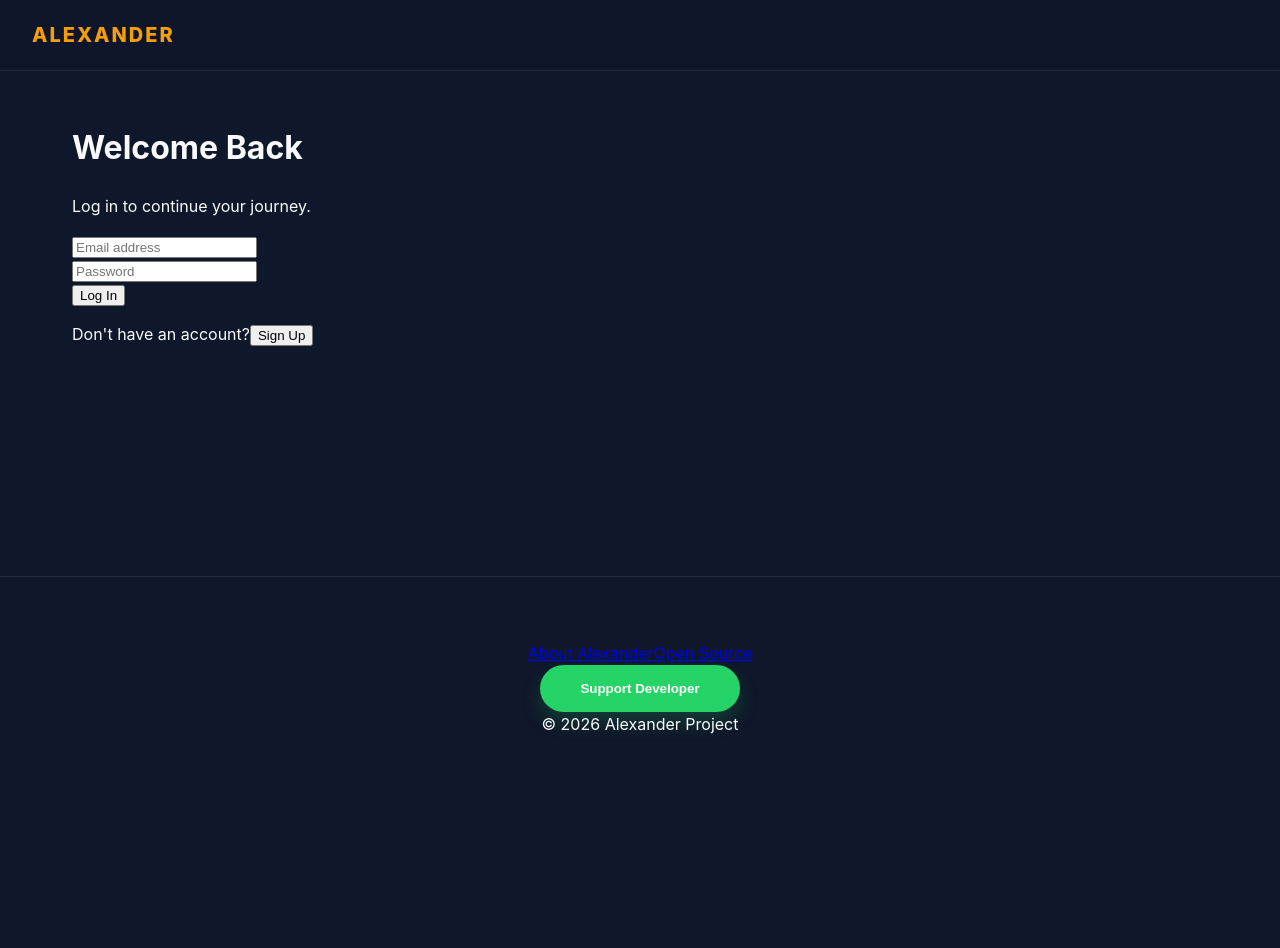
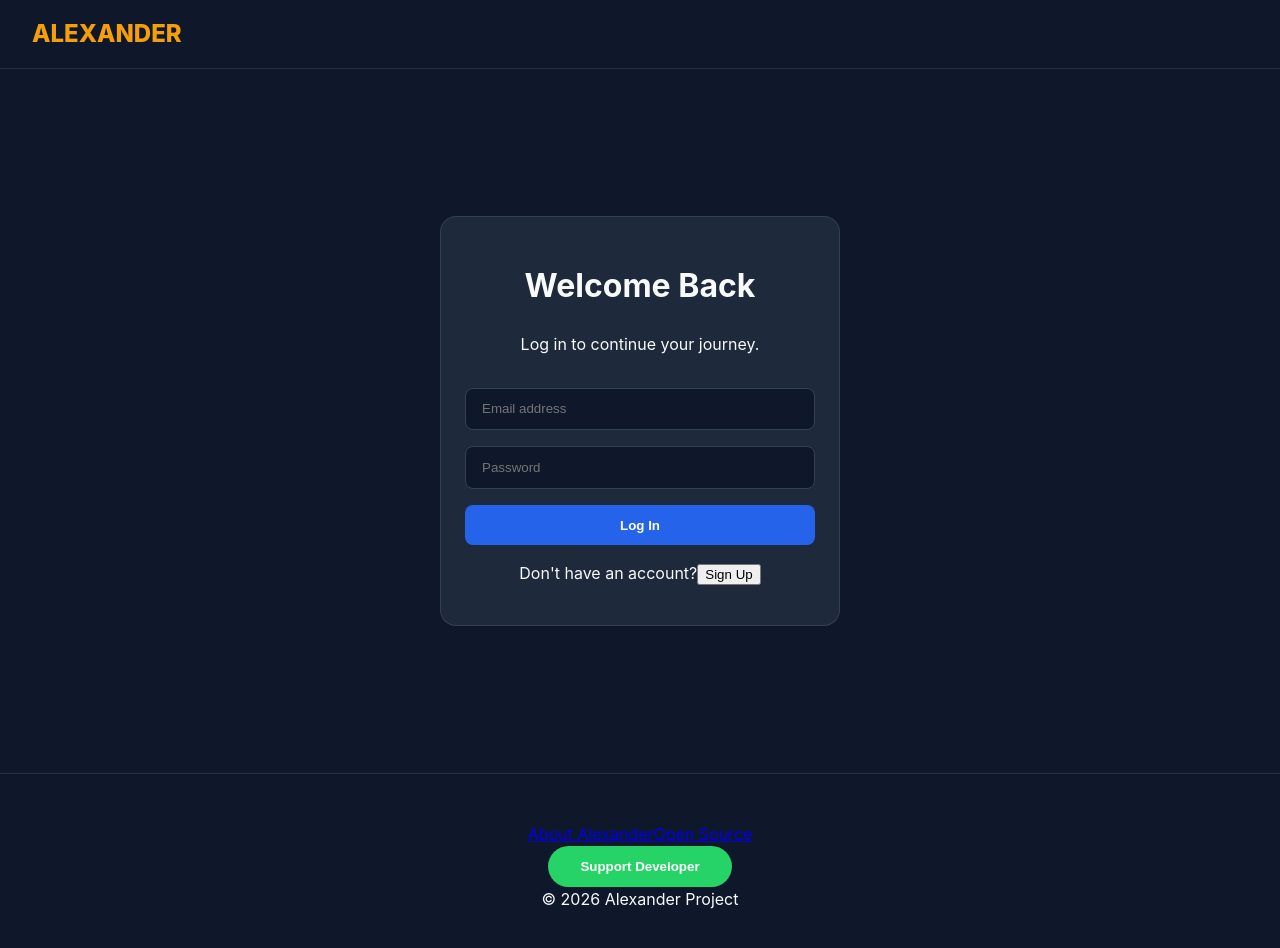
Before and after one commit to djBrandy/Bhakuo, a React (Vite) app: page / in a window 1280 px wide. Shown: the top 948 px of the page. Before the commit the page ends 800 px from the top, so only its background shows below. Built offline with nearby package versions, Linux system fonts and the light colour scheme.

Commit message:
Timestamp: 2026-03-22 12:22:49 - Reverted UI to a clean, stable state and added duplicate-cleanup SQL script

```diff
--- a/src/App.css
+++ b/src/App.css
@@ -1,144 +1,92 @@
 :root {
-  --primary: #3b82f6;
-  --secondary: #64748b;
+  --primary: #2563eb;
   --accent: #f59e0b;
-  --background: #0f172a;
-  --foreground: #f8fafc;
-  --card-bg: #1e293b;
-  --text-muted: #94a3b8;
-  --glass: rgba(255, 255, 255, 0.03);
-  --glass-border: rgba(255, 255, 255, 0.08);
+  --bg: #0f172a;
+  --card: #1e293b;
+  --text: #f8fafc;
+  --muted: #94a3b8;
+  --border: rgba(255, 255, 255, 0.1);
 }
 
 * { box-sizing: border-box; }
 
 body {
   margin: 0;
-  font-family: 'Plus Jakarta Sans', 'Inter', sans-serif;
-  background-color: var(--background);
-  color: var(--foreground);
+  font-family: 'Inter', system-ui, sans-serif;
+  background-color: var(--bg);
+  color: var(--text);
+  line-height: 1.5;
 }
 
 .app-container { display: flex; flex-direction: column; min-height: 100vh; }
 
+/* Clean Header */
 .header {
   display: flex; justify-content: space-between; align-items: center;
-  padding: 1.25rem 2rem; background: rgba(15, 23, 42, 0.8);
-  backdrop-filter: blur(12px); border-bottom: 1px solid var(--glass-border);
-  position: sticky; top: 0; z-index: 100;
+  padding: 1rem 2rem; border-bottom: 1px solid var(--border);
+  background: var(--bg); position: sticky; top: 0; z-index: 100;
 }
 
-.logo { font-size: 1.25rem; font-weight: 800; letter-spacing: 0.1em; color: var(--accent); cursor: pointer; }
+.logo { font-size: 1.5rem; font-weight: 800; color: var(--accent); cursor: pointer; }
 
 .nav { display: flex; gap: 1rem; align-items: center; }
 .nav button {
-  background: none; border: none; color: var(--text-muted);
+  background: none; border: none; color: var(--muted);
   font-weight: 600; cursor: pointer; padding: 0.5rem 1rem;
-  transition: all 0.3s cubic-bezier(0.4, 0, 0.2, 1); border-radius: 0.5rem;
 }
-.nav button:hover, .nav button.active { color: var(--foreground); background: var(--glass); }
+.nav button.active { color: var(--text); }
 
-.logout-btn { color: #f87171 !important; border: 1px solid rgba(248, 113, 113, 0.2) !important; font-size: 0.8rem !important; }
+.main-content { flex: 1; max-width: 1000px; margin: 0 auto; width: 100%; padding: 2rem; }
 
-.main-content { flex: 1; max-width: 1200px; margin: 0 auto; width: 100%; padding: 2rem; }
-
-/* Library Premium Styles */
-.library-hero { text-align: center; margin-bottom: 4rem; padding: 2rem 0; }
-.hero-badge {
-  display: inline-block; padding: 0.4rem 1rem; border-radius: 2rem;
-  background: rgba(245, 158, 11, 0.1); color: var(--accent);
-  font-size: 0.75rem; font-weight: 800; text-transform: uppercase; margin-bottom: 1.5rem;
-}
-.library-hero h1 { font-size: 3.5rem; margin: 0; font-weight: 800; }
-.library-hero p { font-size: 1.25rem; color: var(--text-muted); margin-top: 1rem; }
-
-.library-nav {
-  display: flex; justify-content: center; gap: 1rem; margin-bottom: 3rem;
-}
-.library-nav button {
-  background: var(--card-bg); border: 1px solid var(--glass-border);
-  color: var(--text-muted); padding: 0.8rem 1.5rem; border-radius: 0.75rem;
-  display: flex; align-items: center; gap: 0.6rem; font-weight: 700; cursor: pointer;
-}
-.library-nav button.active { background: var(--primary); color: white; border-color: var(--primary); }
-
-.section-header-alt { margin-bottom: 2rem; text-align: left; }
-.section-header-alt h3 { font-size: 1.5rem; margin: 0; }
-.section-header-alt p { color: var(--text-muted); margin: 0.25rem 0; }
-
-.premium-grid {
+/* Grid Layouts */
+.card-container, .mentor-grid, .premium-grid {
   display: grid; grid-template-columns: repeat(auto-fill, minmax(300px, 1fr)); gap: 1.5rem;
 }
 
-.premium-card {
-  background: var(--card-bg); border-radius: 1.25rem; padding: 2rem;
-  border: 1px solid var(--glass-border); position: relative;
-  transition: all 0.3s ease; text-align: left; overflow: hidden;
-}
-.premium-card:hover { transform: translateY(-4px); border-color: var(--primary); }
-.card-accent {
-  position: absolute; top: 0; left: 0; width: 4px; height: 100%; background: var(--primary); opacity: 0.3;
+/* Cards */
+.card, .mentor-ai-card, .mentor-form-card, .phrase-card, .premium-card {
+  background: var(--card); padding: 1.5rem; border-radius: 1rem;
+  border: 1px solid var(--border); text-align: left;
 }
 
-.kitaveta-term { font-size: 1.75rem; font-weight: 800; color: white; display: block; margin-bottom: 1rem; }
-.source-terms { display: flex; flex-wrap: wrap; gap: 0.5rem; }
-.source-pill {
-  background: rgba(59, 130, 246, 0.1); color: var(--primary);
-  padding: 0.25rem 0.75rem; border-radius: 2rem; font-size: 0.8rem; font-weight: 700;
+/* Auth Page Fix */
+.auth-page { display: flex; align-items: center; justify-content: center; min-height: 80vh; }
+.auth-container { width: 100%; max-width: 400px; text-align: center; }
+.auth-form { display: flex; flex-direction: column; gap: 1rem; margin-top: 2rem; }
+
+/* Buttons */
+.primary-btn, .save-btn-premium, .mpesa-btn {
+  background: var(--primary); color: white; border: none;
+  padding: 0.8rem 1.5rem; border-radius: 0.5rem; font-weight: 700; cursor: pointer;
 }
 
-.icon-btn-play {
-  position: absolute; bottom: 2rem; right: 2rem;
-  width: 44px; height: 44px; border-radius: 50%; border: none;
-  background: var(--primary); color: white; cursor: pointer;
-  display: flex; align-items: center; justify-content: center;
-  box-shadow: 0 4px 12px rgba(59, 130, 246, 0.3);
+.secondary-btn { background: var(--card); color: var(--text); border: 1px solid var(--border); padding: 0.8rem 1.5rem; border-radius: 0.5rem; cursor: pointer; }
+
+/* Input Fields */
+input {
+  width: 100%; background: #0f172a; border: 1px solid #334155;
+  color: white; padding: 0.8rem 1rem; border-radius: 0.5rem;
 }
 
-.culture-placeholder {
-  padding: 5rem 2rem; text-align: center;
+/* Library Styling */
+.library-nav, .library-tabs {
+  display: flex; gap: 1rem; justify-content: center; margin-bottom: 2rem;
 }
-.empty-book {
-  display: flex; flex-direction: column; align-items: center; gap: 1.5rem;
-  color: var(--text-muted);
+
+.kitaveta-word, .kitaveta-term {
+  font-size: 1.5rem; font-weight: 800; color: var(--accent); display: block;
 }
-.empty-book h3 { font-size: 1.5rem; color: white; margin: 0; }
 
-/* Mentor & Search Adjustments */
-.search-bar-container {
-  display: flex; gap: 1rem; margin-bottom: 3rem; max-width: 600px; margin-inline: auto;
-}
-.search-input-wrapper {
-  flex: 1; display: flex; align-items: center; background: #0f172a;
-  border: 1px solid #334155; border-radius: 0.75rem; padding-left: 1rem;
-}
-.search-input-wrapper input { background: none; border: none; color: white; padding: 1rem; width: 100%; }
-
-.mentor-grid { display: grid; grid-template-columns: 1fr 2fr; gap: 2rem; }
-.mentor-form-card { background: var(--card-bg); padding: 2.5rem; border-radius: 1.5rem; border: 1px solid var(--glass-border); }
-
-.input-field { text-align: left; margin-bottom: 1.5rem; }
-.input-field label { display: block; font-size: 0.8rem; font-weight: 700; color: var(--text-muted); margin-bottom: 0.5rem; }
-
+/* Modals */
 .modal-overlay {
   position: fixed; top: 0; left: 0; right: 0; bottom: 0;
-  background: rgba(15, 23, 42, 0.95); backdrop-filter: blur(10px);
-  display: flex; align-items: center; justify-content: center; z-index: 1000;
+  background: rgba(0, 0, 0, 0.8); display: flex; align-items: center; justify-content: center; z-index: 1000;
 }
-.modal-content {
-  background: var(--card-bg); width: 100%; max-width: 450px; padding: 3rem; border-radius: 2rem; position: relative;
-}
+.modal-content { background: var(--card); padding: 2.5rem; border-radius: 1.5rem; width: 90%; max-width: 450px; }
 
-.footer { padding: 4rem 2rem; border-top: 1px solid var(--glass-border); text-align: center; }
-.support-btn {
-  background: #25d366; color: white; border: none; padding: 1rem 2.5rem; border-radius: 3rem;
-  font-weight: 800; cursor: pointer; box-shadow: 0 10px 20px rgba(37, 211, 102, 0.2);
-}
-
-@keyframes fadeIn { from { opacity: 0; transform: translateY(10px); } to { opacity: 1; transform: translateY(0); } }
-.page { animation: fadeIn 0.4s ease-out; }
+.footer { padding: 3rem; text-align: center; border-top: 1px solid var(--border); margin-top: auto; }
+.support-btn { background: #25d366; color: white; border: none; padding: 0.8rem 2rem; border-radius: 2rem; font-weight: 800; cursor: pointer; }
 
 @media (max-width: 768px) {
-  .mentor-grid, .premium-grid { grid-template-columns: 1fr; }
-  .library-hero h1 { font-size: 2.5rem; }
+  .card-container, .mentor-grid, .premium-grid { grid-template-columns: 1fr; }
 }
```
